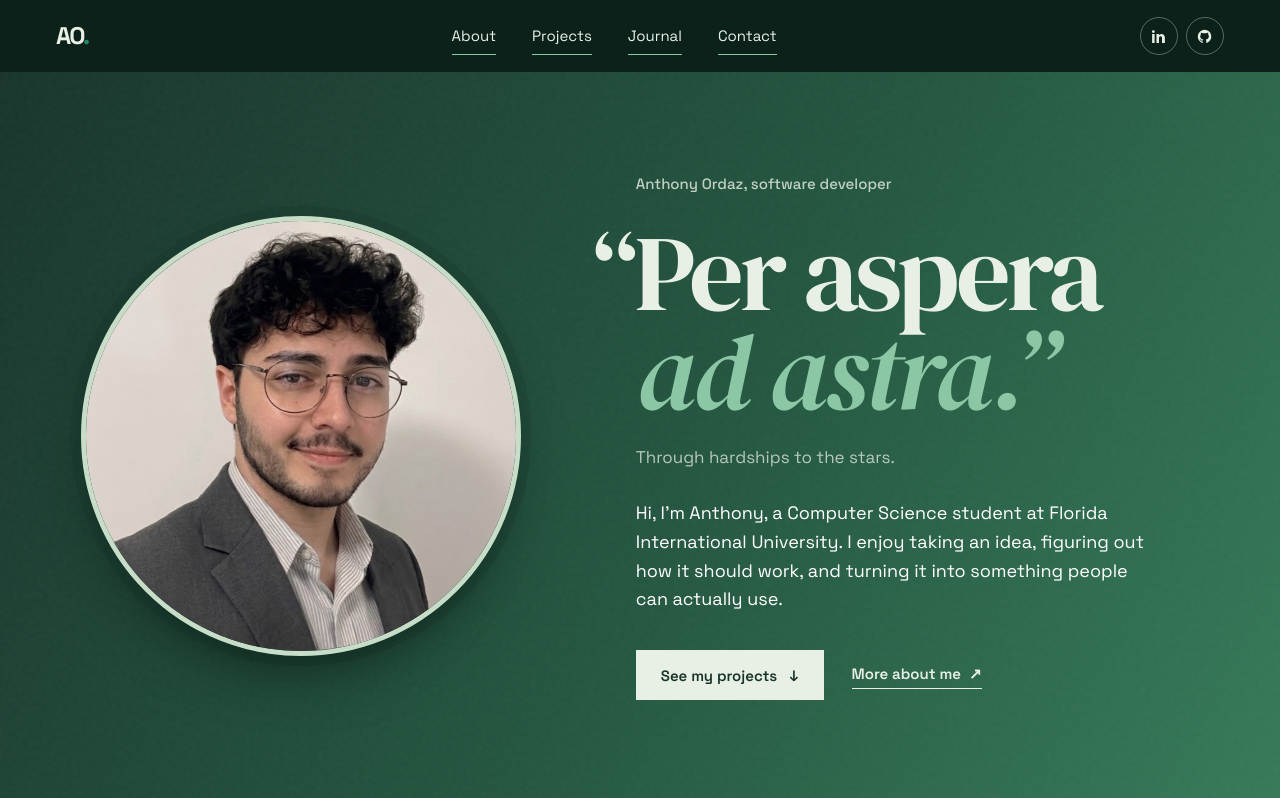
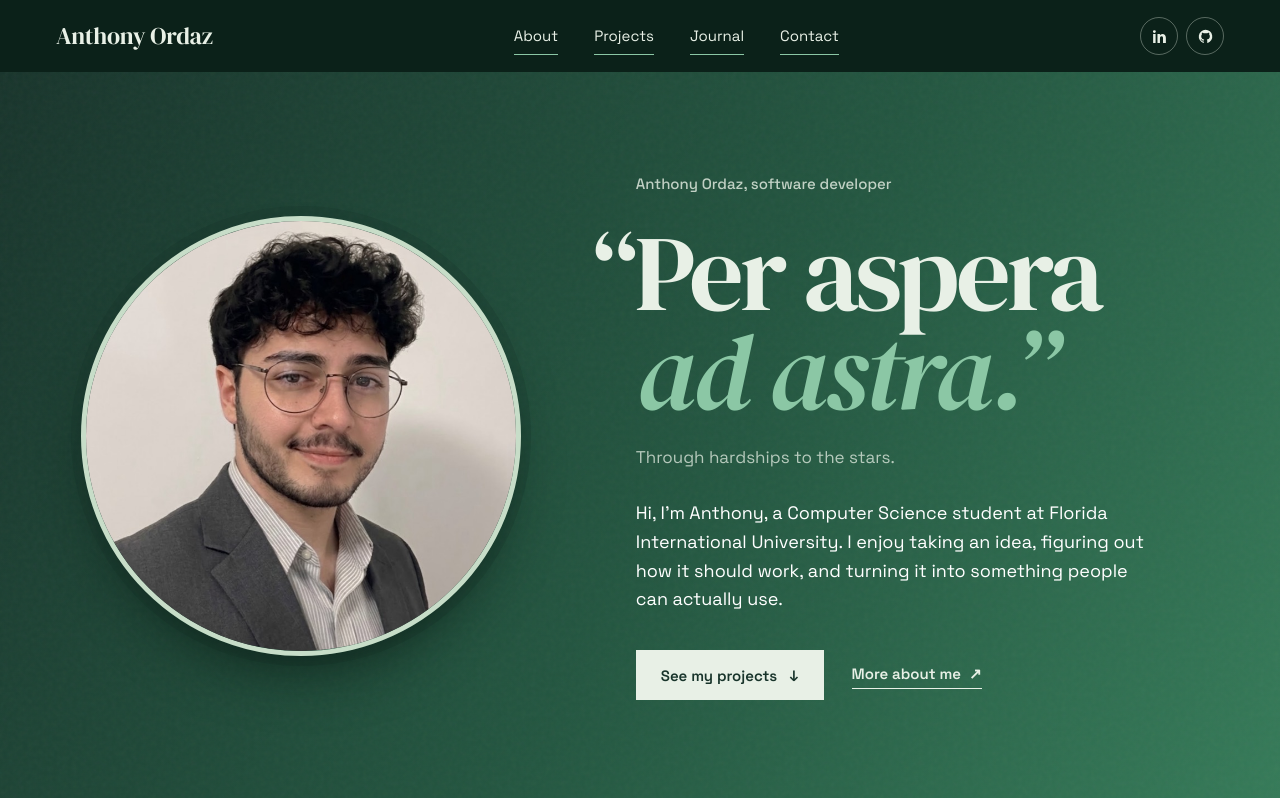
Before and after one commit to OrdazTony/Personal-Website, a website built with Vite: page index.html in a window 1280 px wide. Shown: the top 798 px of the page. Built offline with nearby package versions, Linux system fonts and the light colour scheme.

Commit message:
Show full name in the header

```diff
--- a/index.html
+++ b/index.html
@@ -19,7 +19,7 @@
   <body>
     <header class="site-header" id="site-header">
       <div class="container header-inner">
-        <a class="wordmark" href="#top" aria-label="Anthony Ordaz, back to top">AO<span>.</span></a>
+        <a class="wordmark" href="#top" aria-label="Anthony Ordaz, back to top">Anthony Ordaz</a>
         <nav class="site-nav" id="site-nav" aria-label="Main">
           <a href="#about">About</a>
           <a href="#work">Projects</a>
--- a/styles.css
+++ b/styles.css
@@ -40,8 +40,7 @@ h2 { font-size: clamp(2.75rem, 6vw, 4.75rem); line-height: 1; }
 .site-header { position: sticky; top: 0; z-index: 10; color: var(--paper); background: var(--forest-deep); transition: background 200ms ease, box-shadow 200ms ease; }
 .site-header.is-scrolled { background: rgba(11, 33, 25, 0.9); box-shadow: 0 1px 0 var(--line-light); backdrop-filter: blur(12px); }
 .header-inner { display: flex; align-items: center; gap: 32px; height: var(--header-height); }
-.wordmark { font-size: 1.5rem; font-weight: 700; letter-spacing: -0.08em; }
-.wordmark span { color: var(--leaf); }
+.wordmark { flex-shrink: 0; font-family: var(--serif); font-size: 1.5rem; letter-spacing: -0.01em; line-height: 1; white-space: nowrap; }
 .site-nav { display: flex; gap: 36px; margin: 0 auto; font-size: 0.9375rem; }
 .site-nav a { padding: 6px 0; border-bottom: 1px solid transparent; color: rgba(232, 240, 230, 0.78); transition: color 160ms ease, border-color 160ms ease; }
 .site-nav a:hover { color: var(--paper); }
@@ -168,6 +167,7 @@ h1 em { color: var(--mint); font-style: italic; }
 @media (max-width: 760px) {
   :root { --header-height: 64px; }
   .header-inner { gap: 16px; }
+  .wordmark { font-size: 1.3125rem; }
   .hang { margin-left: -0.28em; }
   .scene::after { background: linear-gradient(to top, rgba(11, 33, 25, 0.92) 0%, rgba(11, 33, 25, 0.66) 45%, rgba(11, 33, 25, 0.18) 100%); }
   .header-end { margin-left: auto; }
```
